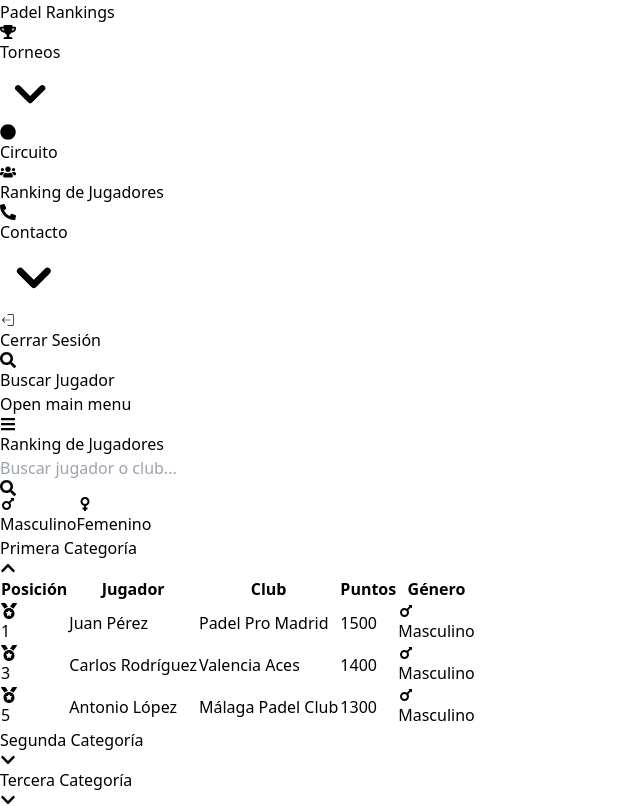
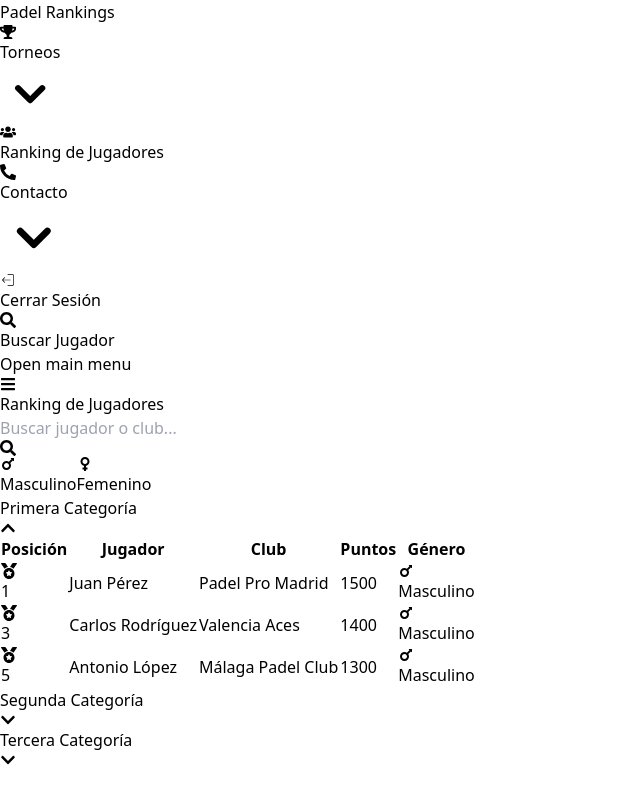
Before and after one commit to OviedoF/PadelAPP---Front, a Next.js app: page /home/ranking-jugadores in a window 1280 px wide. Shown: the whole page, without its empty margins (0-640 px from the left). Built offline with nearby package versions, Linux system fonts and the light colour scheme.

Commit message:
Circuito

```diff
--- a/src/app/home/Navbar.js
+++ b/src/app/home/Navbar.js
@@ -72,9 +72,9 @@ export default function Nav() {
       dropdownItems: [
         { href: routes.torneosCalendario, text: 'Calendario' },
         { href: routes.torneosResultados, text: 'Resultados' },
+        { href: routes.circuito, text: 'Circuito' },
       ],
     },
-    { href: routes.circuito, text: 'Circuito', icon: FaCircle },
     { href: routes.rankingJugadores, text: 'Ranking de Jugadores', icon: FaUsers },
     {
       href: '/contacto',
```
